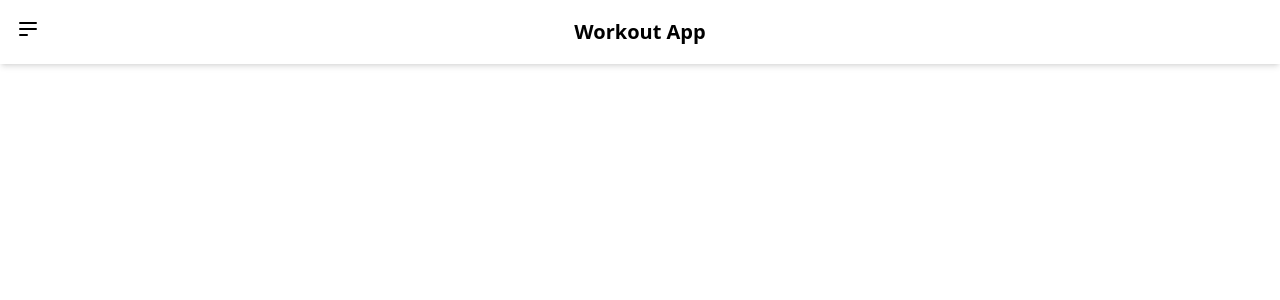
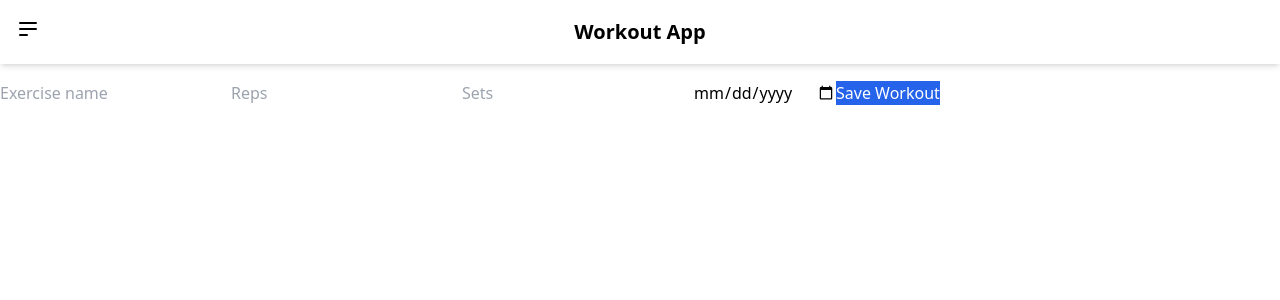
Before and after one commit to daguilar87/workout-app, a React (Create React App) app: page /log-workout in a window 1280 px wide. Shown: the top 300 px of the page. Built offline with nearby package versions, Linux system fonts and the light colour scheme; no server answers.

Commit message:
connecting firestore database with workoutform

```diff
--- a/src/App.js
+++ b/src/App.js
@@ -5,6 +5,8 @@ import Register from './pages/Register';
 import Dashboard from './pages/Dashboard';
 import Navbar from './components/Navbar';
 import { Toaster } from 'react-hot-toast';
+import WorkoutForm from './components/WorkoutForm';
+
 
 function App() {
   return (
@@ -16,6 +18,7 @@ function App() {
         <Route path="/register" element={<Register />} />
         <Route path="/login" element={<Login />} />
         <Route path="/dashboard" element={<Dashboard />} />
+        <Route path="/log-workout" element={<WorkoutForm />} />
       </Routes>
       </>
   );
--- a/src/components/WorkoutForm.js
+++ b/src/components/WorkoutForm.js
@@ -0,0 +1,61 @@
+import { useState, useEffect } from 'react';
+import { db, auth } from '../firebase';
+import { addDoc, collection } from 'firebase/firestore';
+import { onAuthStateChanged } from 'firebase/auth';
+import toast from 'react-hot-toast';
+
+export default function WorkoutForm() {
+  const [formData, setFormData] = useState({
+    name: '',
+    reps: '',
+    sets: '',
+    date: ''
+  });
+  const [userId, setUserId] = useState(null);
+
+
+  useEffect(() => {
+    const unsubscribe = onAuthStateChanged(auth, user => {
+      if (user) setUserId(user.uid);
+    });
+    return () => unsubscribe();
+  }, []);
+
+  const handleChange = (e) => {
+    setFormData(prev => ({
+      ...prev,
+      [e.target.name]: e.target.value
+    }));
+  };
+
+  const handleSubmit = async (e) => {
+    e.preventDefault();
+    if (!userId) {
+      toast.error('User not authenticated');
+      return;
+    }
+
+    try {
+      await addDoc(collection(db, 'workouts'), {
+        ...formData,
+        userId,
+        timestamp: new Date()
+      });
+      toast.success('Workout saved!');
+      setFormData({ name: '', reps: '', sets: '', date: '' });
+    } catch (err) {
+      toast.error('Failed to save workout');
+      console.error(err);
+    }
+  };
+
+  return (
+    <form onSubmit={handleSubmit} className="space-y-4">
+      <input name="name" value={formData.name} onChange={handleChange} placeholder="Exercise name" required />
+      <input name="reps" value={formData.reps} onChange={handleChange} placeholder="Reps" required />
+      <input name="sets" value={formData.sets} onChange={handleChange} placeholder="Sets" required />
+      <input type="date" name="date" value={formData.date} onChange={handleChange} required />
+      <button type="submit" className="btn bg-blue-600 text-white">Save Workout</button>
+    </form>
+  );
+}
--- a/src/firebase.js
+++ b/src/firebase.js
@@ -1,5 +1,6 @@
 import { initializeApp } from 'firebase/app';
 import { getAuth } from 'firebase/auth';
+import { getFirestore } from 'firebase/firestore';
 import { getAnalytics } from 'firebase/analytics';
 
 const firebaseConfig = {
@@ -9,9 +10,11 @@ const firebaseConfig = {
   storageBucket: process.env.REACT_APP_FIREBASE_STORAGE_BUCKET,
   messagingSenderId: process.env.REACT_APP_FIREBASE_MESSAGING_SENDER_ID,
   appId: process.env.REACT_APP_FIREBASE_APP_ID,
-  measurementId: process.env.REACT_APP_FIREBASE_MEASUREMENT_ID
+  measurementId: process.env.REACT_APP_FIREBASE_MEASUREMENT_ID,
 };
 
 const app = initializeApp(firebaseConfig);
+
 export const auth = getAuth(app);
+export const db = getFirestore(app);
 const analytics = getAnalytics(app);
--- a/src/pages/Dashboard.js
+++ b/src/pages/Dashboard.js
@@ -32,7 +32,7 @@ export default function Dashboard() {
         </div>
 
         <div className="grid grid-cols-1 sm:grid-cols-2 lg:grid-cols-3 gap-6">
-          <Card title="Log a Workout" onClick={() => navigate('/log')} />
+          <Card title="Log a Workout" onClick={() => navigate('/log-workout')} />
           <Card title="View Workouts" onClick={() => navigate('/workouts')} />
           <Card title="Exercise Suggestions" onClick={() => navigate('/suggestions')} />
           <Card title="Progress Chart" onClick={() => navigate('/progress')} />
```
